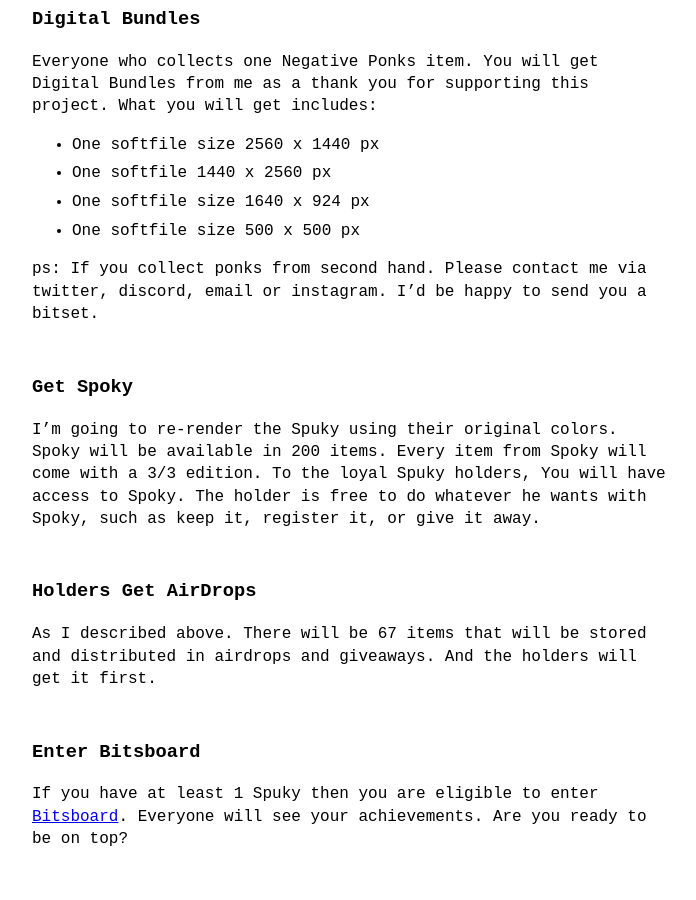
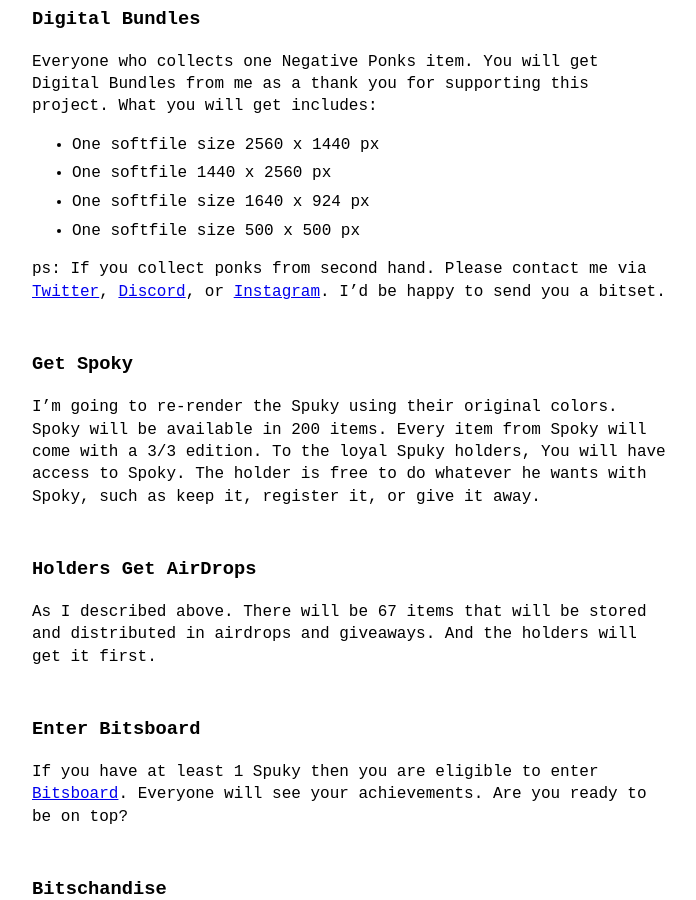
Before and after one commit to bitsquitez/bitsquitez.github.io, a Jekyll site: the page built from _posts/2022-02-25-spuky.md, in a window 1280 px wide and 900 px high, scrolled down 1705 px. Shown: the whole window, without its empty margins (288-984 px from the left). Built offline with Jekyll 4.4.1, drawn with Linux system fonts in a browser that asks for light colours.

Commit message:
Update 2022-02-25-spuky.md

```diff
--- a/_posts/2022-02-25-spuky.md
+++ b/_posts/2022-02-25-spuky.md
@@ -37,7 +37,7 @@
 - One softfile size 1640 x 924 px
 - One softfile size 500 x 500 px
 
-ps: If you collect ponks from second hand. Please contact me via twitter, discord, email or instagram. I’d be happy to send you a bitset.
+ps: If you collect ponks from second hand. Please contact me via [Twitter](https://twitter.com/bitsquitez), [Discord](https://discord.gg/R4REtzQFA4), or [Instagram](https://instagram.com/bitsquit). I’d be happy to send you a bitset.
 
 <h3>Get Spoky</h3>
 
```
